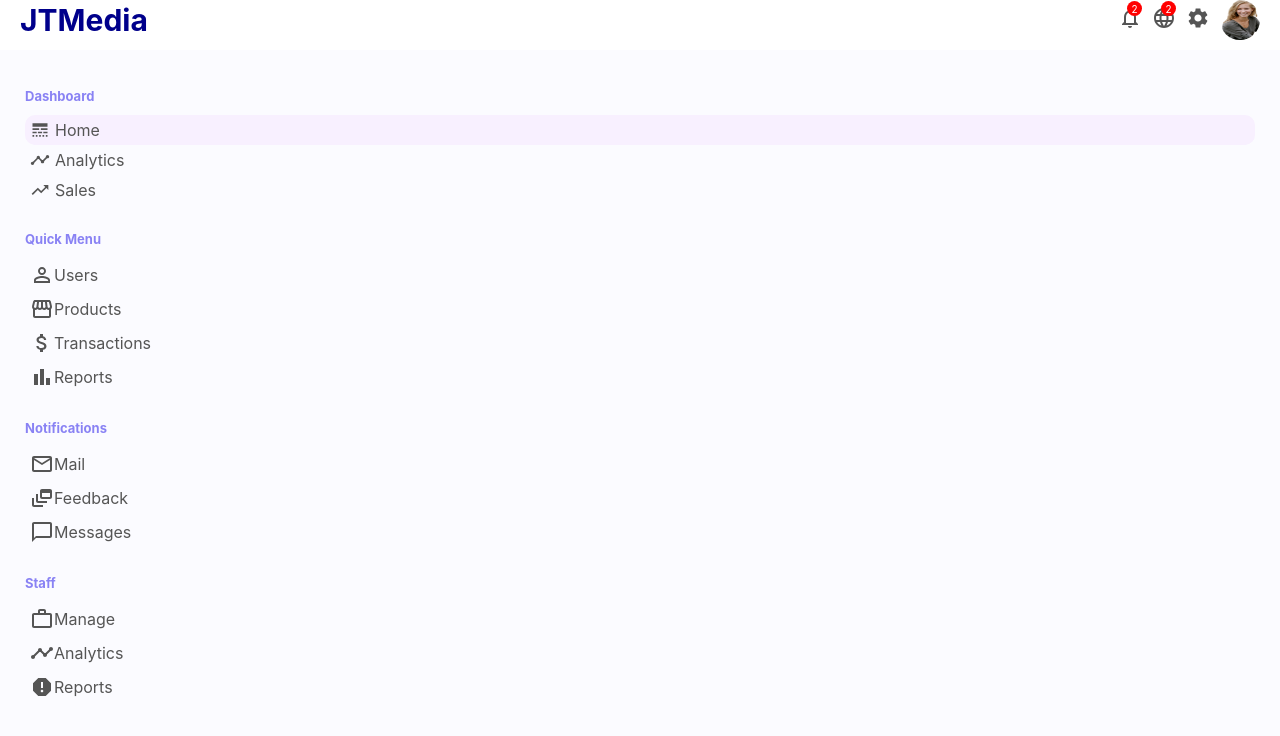
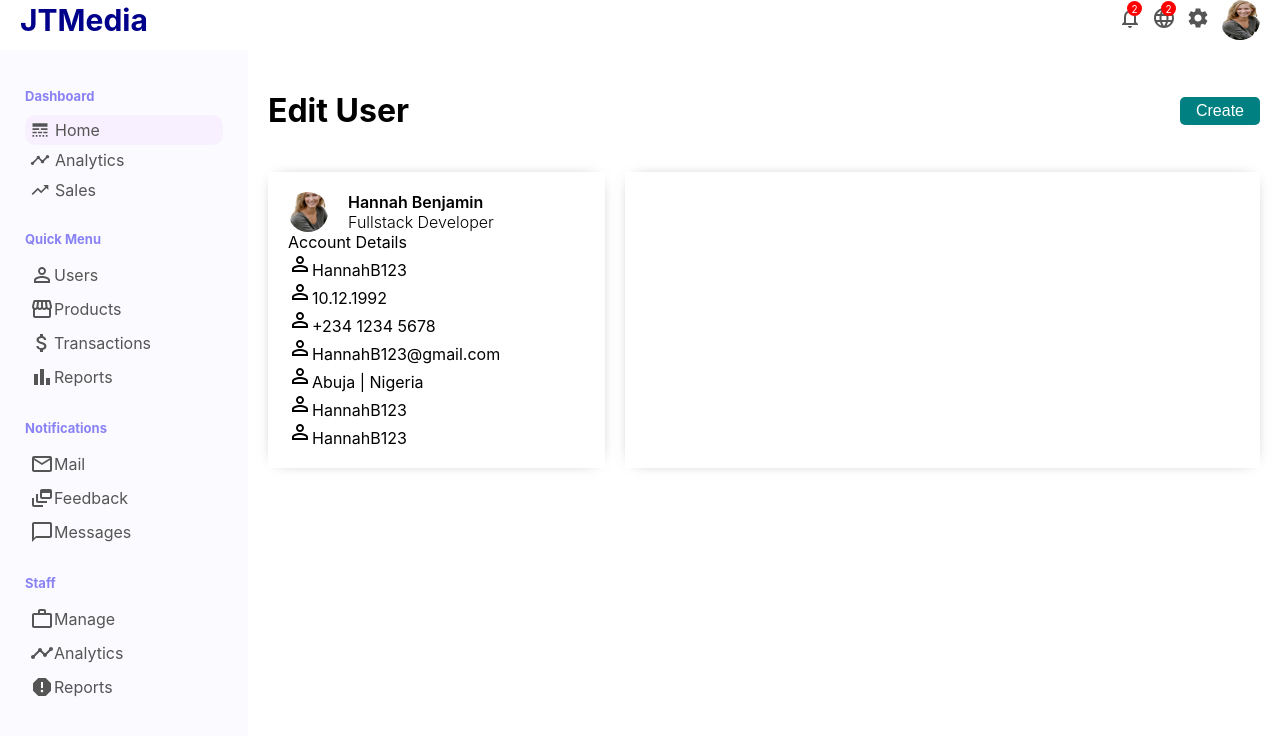
Before and after one commit to Justina177/Admin-Dashboard, a React (Create React App) app: page /user/1 in a window 1280 px wide. Shown: the top 736 px of the page. Built offline with nearby package versions, Linux system fonts and the light colour scheme.

Commit message:
Added user Component

```diff
--- a/src/App.js
+++ b/src/App.js
@@ -6,6 +6,7 @@
 import { BrowserRouter as Router, Routes, Route } from 'react-router-dom';
 // import DataList from './pages/userList/DataList';
 import UserList from './pages/userList/UserList';
+import User from './pages/user/User'
 
 function App() {
   return (
@@ -14,9 +15,14 @@
         <div className="container" >
         <Sidebar />
         <Routes>
-          <Route exact path="/" element={ <Home /> } />
+          <Route exact path="/"
+          element={ <Home /> } />
 
-          <Route path="/users" element={<UserList /> } />
+          <Route path="/users"
+          element={<UserList /> } />
+
+          <Route path="/user/:userId"
+          element={<User /> } />
 
         </Routes>
         </div>
--- /dev/null
+++ b/src/pages/user/User.css
@@ -0,0 +1,67 @@
+.user {
+    flex: 4;
+    padding: 20px;
+}
+
+.userTitleContainer {
+    display: flex;
+    align-items: center;
+    justify-content: space-between;
+}
+
+.userAddButton {
+    width: 80px;
+    border: none;
+    padding: 5px;
+    background-color: teal;
+    border-radius: 5px;
+    cursor: pointer;
+    color: white;
+    font-size: 16px;
+}
+
+.userContainer {
+    display: flex;
+    margin-top: 20px;
+}
+
+.userShow {
+     flex: 1;
+     padding: 20px;
+     -webkit-box-shawdow: 0px 0px 15px -160px rgb(0, 0, 0);
+     box-shadow: 0px 0px 15px -10px rgba(0, 0, 0, 0.75);
+}
+.userUpdate {
+    flex: 2;
+    padding: 20px;
+    -webkit-box-shawdow: 0px 0px 15px -160px rgb(0, 0, 0);
+    box-shadow: 0px 0px 15px -10px rgba(0, 0, 0, 0.75);
+    margin-left: 20px;
+}
+
+.userShowTop {
+    display: flex;
+    align-items: center;
+}
+
+.userShowImg {
+    width: 40px;
+    height: 40px;
+    border-radius: 50%;
+    object-fit: cover;
+
+}
+
+.userShowTopTitle{
+    display: flex;
+    flex-direction: column;
+    margin-left: 20px;
+}
+
+.userShowUsername {
+    font-weight: 600;
+}
+
+.userShowUserTitle {
+    font-weight: 300;
+}
--- /dev/null
+++ b/src/pages/user/User.jsx
@@ -0,0 +1,70 @@
+import React from 'react';
+import './User.css';
+import img1 from '../../images/pexels-pixabay-38554-removebg-preview.png';
+import { PermIdentity } from '@mui/icons-material';
+
+export default function user() {
+  return (
+    <div className="user">
+        <div className="userTitleContainer">
+            <h1 className="UserTitle">Edit User</h1>
+            <button className="userAddButton">Create</button>
+        </div>
+        <div className="userContainer">
+        <div className="userShow">
+        <div className="userShowTop">
+            <img className="userShowImg" src={img1} alt="" />
+            <div className="userShowTopTitle">
+                <span className="userShowUsername">Hannah Benjamin</span>
+                <span className="userShowUserTitle">Fullstack Developer</span>
+            </div>
+        </div>
+        <div className="userShowBottom">
+            <span className="userShowTitle">Account Details</span>
+            <div className="userShowInfo">
+                <PermIdentity className="userShowIcon" />
+                <span className="userShowInfoTitle">HannahB123</span>
+            </div>
+            <div className="userShowInfo">
+                <PermIdentity className="userShowIcon" />
+                <span className="userShowInfoTitle">10.12.1992</span>
+            </div>
+
+            <div className="userShowInfo">
+                <PermIdentity className="userShowIcon" />
+                <span className="userShowInfoTitle">+234 1234 5678</span>
+            </div>
+
+            <div className="userShowInfo">
+                <PermIdentity className="userShowIcon" />
+                <span className="userShowInfoTitle">HannahB123@gmail.com</span>
+            </div>
+
+            <div className="userShowInfo">
+                <PermIdentity className="userShowIcon" />
+                <span className="userShowInfoTitle">Abuja | Nigeria</span>
+            </div>
+
+            <div className="userShowInfo">
+                <PermIdentity className="userShowIcon" />
+                <span className="userShowInfoTitle">HannahB123</span>
+            </div>
+
+            <div className="userShowInfo">
+                <PermIdentity className="userShowIcon" />
+                <span className="userShowInfoTitle">HannahB123</span>
+            </div>
+        </div>
+        </div>
+        <div className="userUpdate"></div>
+
+        </div>
+        {/*
+
+
+            </div>
+        </div>
+         */}
+    </div>
+  )
+}
```
